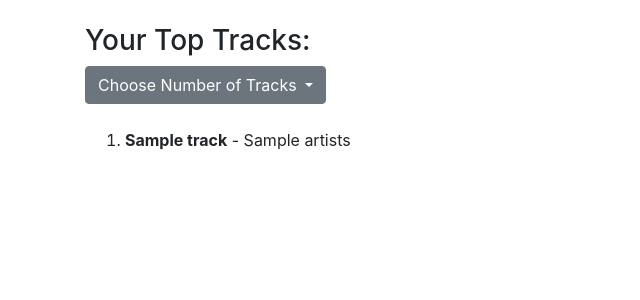
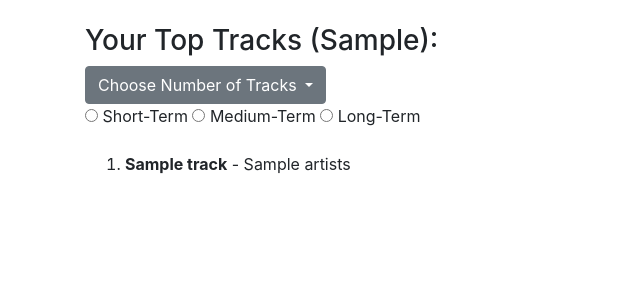
Before and after one commit to brianthtsou/Spotify-api, a Flask app: template templates/userTopTracks.html in a window 1280 px wide. Shown: the part 56-356 px from the top of the page, without its empty margins (0-640 px from the left). Run offline with Flask 3, Linux system fonts and the light colour scheme; the template is opened without the code that fills it: most values are stand-ins (such as "Sample title", 1, 10 or a date in 2020).

Commit message:
added some html things to top track page, added capability of getting different time scopes for top tracks

```diff
--- a/app.py
+++ b/app.py
@@ -34,22 +34,25 @@ def redirectPage():
     session[TOKEN_INFO] = token_info
     return redirect(url_for("index", _external=True))
 
-@app.route('/getTopTracks/<num>')
-def getTopTracks(num=0):
+@app.route('/getTopTracks', methods=['GET'])
+def getTopTracks(scope="", num=0):
     try:
         token_info = get_token()
     except:
         print("User not logged in")
         return redirect(url_for("login", _external=False))
     sp = spotipy.Spotify(auth=token_info['access_token'])
-
+    global current_top_track_scope
     # num = 5 by default, 10/15/20 by user selection
-    num = int(num)
+    # scope = short_term by default, medium_term/long_term by user selection
+    num = int(request.args.get('num'))
+    scope = str(request.args.get('scope'))
+    current_top_track_scope = scope
     # retrieve (limit) number of top tracks as a json, stored in result
-    result = sp.current_user_top_tracks(limit=num, offset=0, time_range='short_term')
+    result = sp.current_user_top_tracks(limit=num, offset=0, time_range=scope)
     tracks = []
     final_list = get_top_tracks_and_artists(num=num, result=result) # for storing final 'song' : 'artist' dictionary
-    return render_template('userTopTracks.html', tracks = final_list)
+    return render_template('userTopTracks.html', tracks = final_list, current_scope = scope)
 
 
 @app.route('/createEmptyPlaylist')
--- a/templates/base.html
+++ b/templates/base.html
@@ -22,7 +22,7 @@
                 <a class="nav-link" href="{{ url_for('login')}}">Login</a>
             </li>
                 <li><a class="nav-link" href="{{ url_for('CrPlaylistSelectionPage')}}">Create Playlist</a></li>
-                <li><a class="nav-link" href="{{ url_for('getTopTracks', num = 5)}}">View Top Tracks</a></li>
+                <li><a class="nav-link" href="{{ url_for('getTopTracks', scope='short_term', num = 5)}}">View Top Tracks</a></li>
             </ul>
         </div>
     </nav>
--- a/templates/userTopTracks.html
+++ b/templates/userTopTracks.html
@@ -1,7 +1,7 @@
 {% extends 'base.html' %}
 
 {% block content %}
-    <h3>{% block title %} Your Top Tracks: {% endblock %}</h3>
+    <h3>{% block title %} Your Top Tracks ({{ current_scope }}): {% endblock %}</h3>
 <!--    <select class="form-select" aria-label="Number of songs selection list">-->
 <!--      <option selected>Number of tracks</option>-->
 <!--      <option value="5">5</option>-->
@@ -16,11 +16,16 @@
         Choose Number of Tracks
       </button>
       <div class="dropdown-menu" aria-labelledby="dropdownMenuLink">
-        <a class="dropdown-item" href="{{ url_for('getTopTracks', num = 5)}}">5</a>
-        <a class="dropdown-item" href="{{ url_for('getTopTracks', num = 10)}}">10</a>
-        <a class="dropdown-item" href="{{ url_for('getTopTracks', num = 15)}}">15</a>
-          <a class="dropdown-item" href="{{ url_for('getTopTracks', num = 20)}}">20</a>
+        <a class="dropdown-item" href="{{ url_for('getTopTracks', scope='short_term', num = 5)}}">5</a>
+        <a class="dropdown-item" href="{{ url_for('getTopTracks', scope='short_term', num = 10)}}">10</a>
+        <a class="dropdown-item" href="{{ url_for('getTopTracks', scope='short_term', num = 15)}}">15</a>
+          <a class="dropdown-item" href="{{ url_for('getTopTracks', scope='long_term', num = 20)}}">20</a>
       </div>
+    </div>
+    <div>
+        <input name="scope" type="radio" value="short-term"> Short-Term
+        <input name="scope" type="radio" value="medium-term"> Medium-Term
+        <input name="scope" type="radio" value="long-term"> Long-Term
     </div>
     <br>
     <ol>
```
Also changed, not shown: 1 other file.
